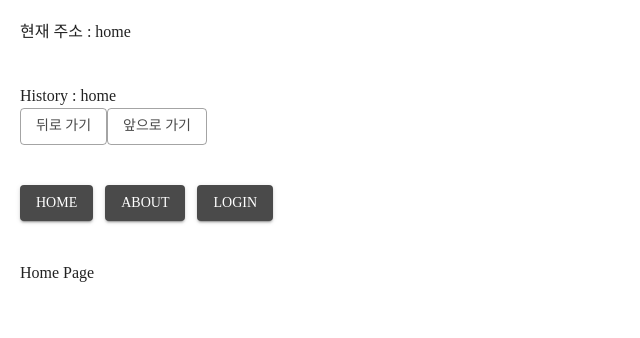
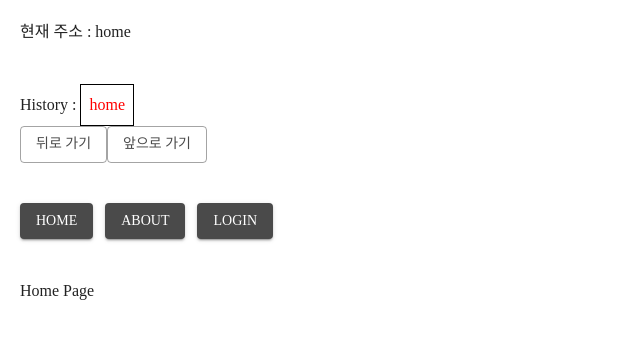
Before and after one commit to NewBean0312/react-test, a React (Create React App) app: page / in a window 1280 px wide. Shown: the top 338 px of the page, without its empty margins (0-640 px from the left). Built offline with nearby package versions, Linux system fonts and the light colour scheme; a web font is replaced by a local one; what recoil-persist would draw is missing.

Commit message:
현재 위치를 보여주는 History 지도

```diff
--- a/src/RouterEx.js
+++ b/src/RouterEx.js
@@ -31,6 +31,15 @@ function useHistory() {
   const [url, setUrl] = useState(initialUrl);
   const [historyUrls, setHistoryUrls] = useState([initialUrl]);
 
+  const des = historyUrls.map((historyUrls, index) => (
+    <span
+      style={{ color: currentIndex == index ? "red" : null }}
+      className="inline-block border border-black p-2"
+    >
+      {historyUrls}
+    </span>
+  ));
+
   const movePage = (url) => {
     setUrl(url);
     setHistoryUrls([url, ...historyUrls]);
@@ -44,7 +53,6 @@ function useHistory() {
     const url = historyUrls[currentIndex + 1];
     setUrl(url);
     setCurrentIndex(currentIndex + 1);
-    console.log(currentIndex);
   };
 
   const moveNext = () => {
@@ -63,6 +71,7 @@ function useHistory() {
     historyUrls,
     movePrev,
     moveNext,
+    des,
   };
 }
 
@@ -72,7 +81,7 @@ export default function RouterEx() {
     <>
       <div className="p-5">현재 주소 : {history.url}</div>
       <div className="p-5">
-        History : {history.historyUrls.join(",")}
+        History : {history.des}
         <br />
         <Button variant="outlined" onClick={history.movePrev}>
           뒤로 가기
```
